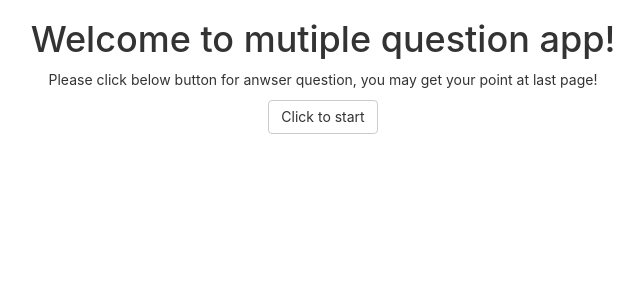
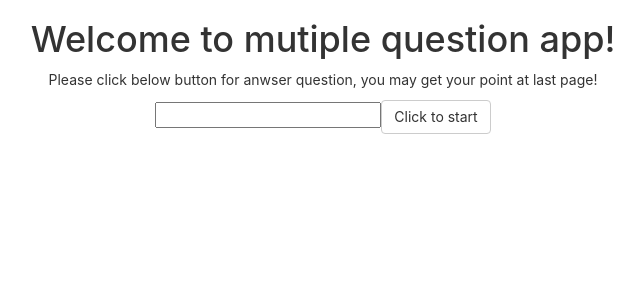
Before and after one commit to shaopeng-li/mutiple-question, a React app: page / in a window 1280 px wide. Shown: the top 300 px of the page, without its empty margins (317-961 px from the left). Built offline with nearby package versions, Linux system fonts and the light colour scheme.

Commit message:
test of using ref to get input field value

```diff
--- a/src/App.js
+++ b/src/App.js
@@ -4,8 +4,9 @@ import QuestionSet from './containers/QuestionSet/questionSet';
 import LandingPage from './components/Landing/LandingPage';
 
 class App extends Component {
-  startAnswerQuestion = () => {
-    this.props.history.push('/assignment');
+  startAnswerQuestion = (name) => {
+    // this.props.history.push('/assignment');
+    console.log(name);
   }
 
   render() {
--- a/src/components/Landing/LandingPage.js
+++ b/src/components/Landing/LandingPage.js
@@ -1,17 +1,42 @@
-import React from 'react';
+import React, { Component } from 'react';
 import { Link } from 'react-router-dom';
 import classes from './landing.module.css';
 import { Button } from 'react-bootstrap';
 
-const LandingPage = (props) => {
+// const LandingPage = (props) => {
+//     return (
+//         <div className={classes.landingWraper}>
+//             <h1>Welcome to mutiple question app!</h1>
+//             <p>Please click below button for anwser question, you may get your point at last page!</p>
+//             <Button type="submit" onClick={props.start}>Click to start</Button>
+//             {/* <button><Link to='/assignment'>Click to start</Link></button> */}
+//         </div>
+//     );
+// }
+
+class LandingPage extends Component {
+    constructor(props) {
+        super(props);
+        this.textRef = React.createRef();
+        this.btnClickhandler = this.btnClickhandler.bind(this);
+    }
+
+    btnClickhandler() {
+        console.log(this.textRef.current.value);
+    }
+
+    render() {
         return (
             <div className={classes.landingWraper}>
                 <h1>Welcome to mutiple question app!</h1>
                 <p>Please click below button for anwser question, you may get your point at last page!</p>
-            <Button type="submit" onClick={props.start}>Click to start</Button>
+                <input type="text" ref={this.textRef} />
+                {/* <Button type="submit" onClick={this.btnClickhandler}>Click to start</Button> */}
+                <Button type="submit" onClick={() => this.props.start(this.textRef.current.value)}>Click to start</Button>
                 {/* <button><Link to='/assignment'>Click to start</Link></button> */}
             </div>
         );
     }
+}
 
 export default LandingPage;
```
Lines whose indentation alone changed are shown as unchanged.
